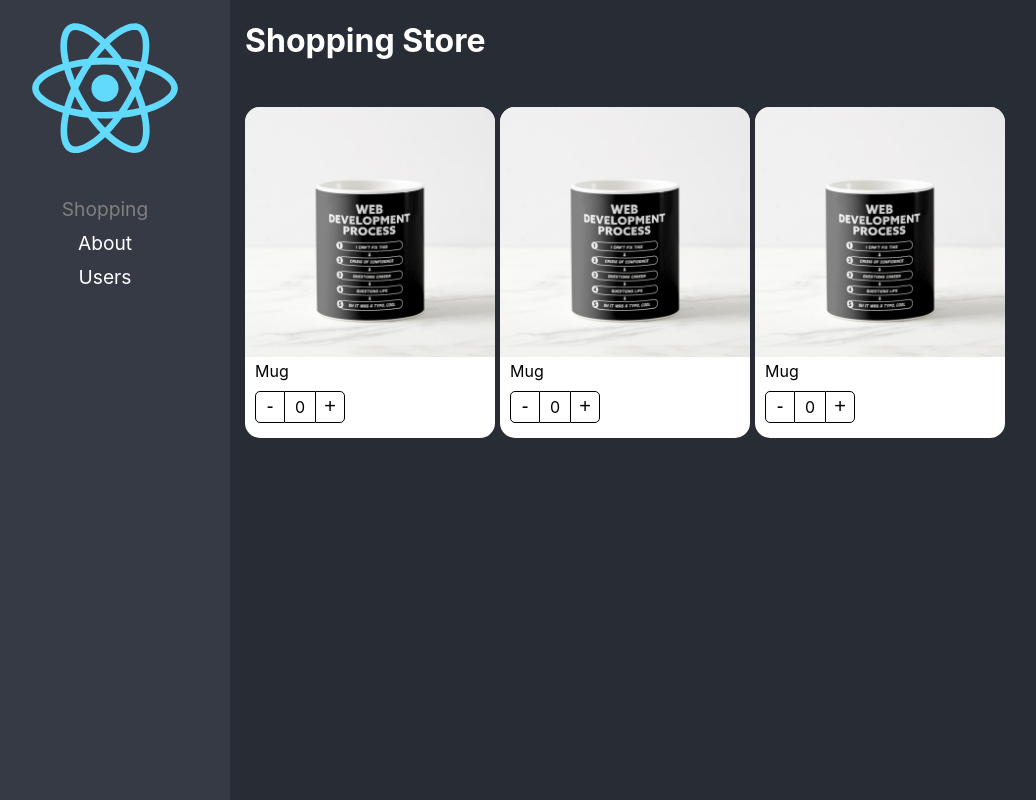
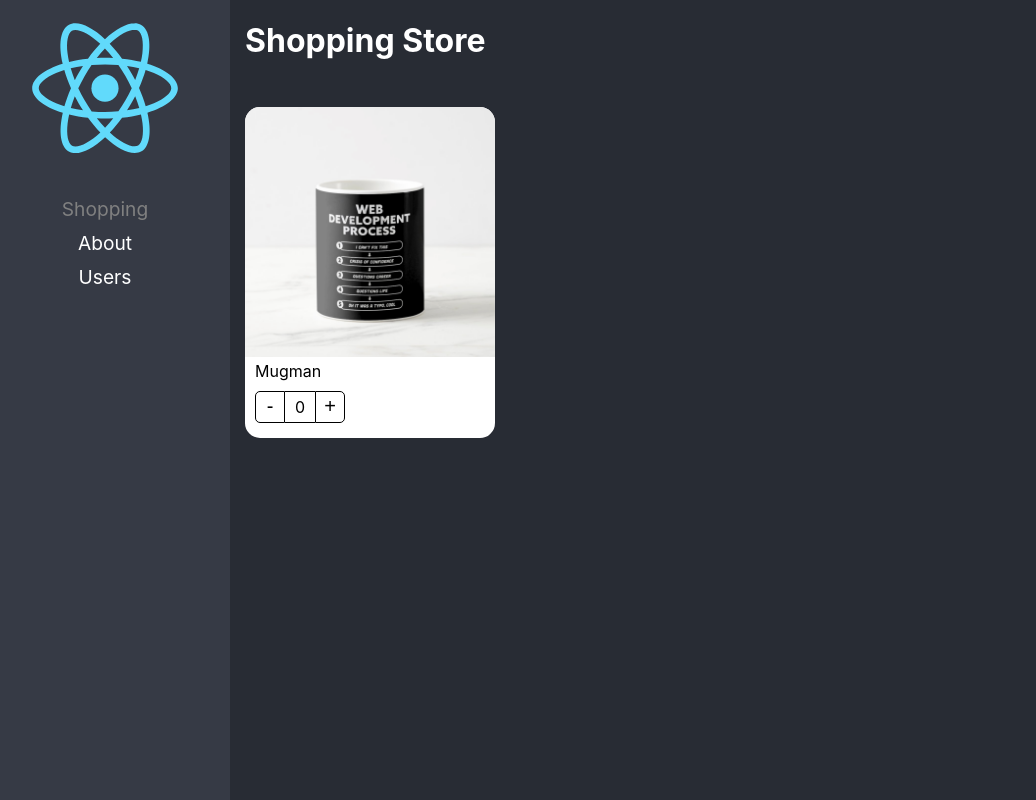
Before and after one commit to jcmurciap/template, a React (Create React App) app in the folder src/02-component-patterns/: page / in a window 1280 px wide. Shown: the whole page, without its empty margins (20-1056 px from the left). Built offline with nearby package versions, Linux system fonts and the light colour scheme.

Commit message:
Chore: Receive props from child component using context.

```diff
--- a/src/02-component-patterns/src/components/ProductCard.tsx
+++ b/src/02-component-patterns/src/components/ProductCard.tsx
@@ -1,30 +1,79 @@
 import styles from '../styles/styles.module.css'
 import {useProduct} from "../hooks/useProduct";
 import noImage from '../assets/no-image.jpg'
+import {createContext, ReactElement, useContext} from "react";
 
 interface Props {
-    product: Product
+    product: Product;
+    children?: ReactElement | ReactElement[];
 }
-
 interface Product {
     id: string;
     title: string;
     img?: string;
 }
+interface ProductContextProps {
+    counter: number
+    handleCounter: (value: number) => void
+    product: Product
+}
 
-export const ProductCard = ({product}:Props) => {
+const ProductContext = createContext({} as ProductContextProps);
+const {Provider} = ProductContext;
+
+export const ProductImage = ({img = ''}) => { //Argumento opcional
+    const {product} = useContext(ProductContext);
+    let imgToShow: string;
+
+    if (img) {
+        imgToShow = img;
+    }else if (product.img) {
+        imgToShow = product.img
+    } else {
+        imgToShow = noImage
+    }
+
+    return (
+        <img className={styles.productImg} src={imgToShow} alt="Product name"/>
+    )
+}
+
+export const ProductTitle = ({title}:{title?: string}) => { //Argumento obligatorio
+    const {product} = useContext(ProductContext);
+    let titleToShow: string;
+
+    title ? titleToShow=title : titleToShow=product.title;
+    return (
+        <span className={styles.productDescription}>{titleToShow}</span>
+    )
+}
+
+export const ProductButtons = () => {
+
+    const {handleCounter, counter} = useContext(ProductContext);
+
+    return (
+        <div className={styles.buttonsContainer}>
+            <button className={styles.buttonMinus} onClick={() => handleCounter(-1)}> - </button>
+            <div className={styles.countLabel}>{counter}</div>
+            <button className={styles.buttonAdd} onClick={() => handleCounter(+1)}> + </button>
+        </div>
+    )
+}
+
+export const ProductCard = ({children, product}:Props) => {
 
     const {counter, handleCounter} = useProduct();
 
     return (
-        <div className={styles.productCard}>
-            <img className={styles.productImg} src={product.img ? product.img : noImage} alt="coffe-mug"/>
-            <span className={styles.productDescription}>{product.title}</span>
-            <div className={styles.buttonsContainer}>
-                <button className={styles.buttonMinus} onClick={() => handleCounter(-1)}> - </button>
-                <div className={styles.countLabel}>{counter}</div>
-                <button className={styles.buttonAdd} onClick={() => handleCounter(+1)}> + </button>
+        <Provider value={{
+            counter,
+            handleCounter,
+            product
+        }}>
+            <div className={styles.productCard}>
+                {children}
             </div>
-        </div>
+        </Provider>
     )
 }
--- a/src/02-component-patterns/src/pages/ShoppingPage.tsx
+++ b/src/02-component-patterns/src/pages/ShoppingPage.tsx
@@ -1,12 +1,14 @@
-import {ProductCard} from "../components/ProductCard";
+import {ProductButtons, ProductCard, ProductImage, ProductTitle} from "../components/ProductCard";
+import {useProduct} from "../hooks/useProduct";
 
 const product = {
     id: "1",
-    title: "Mug",
-    img: './coffee-mug.png'
+    title: "Mugman",
+    img: './coffee-mug.png',
 }
 
 export const ShoppingPage = () => {
+
     return (
         <div>
             <h1>Shopping Store</h1>
@@ -16,9 +18,11 @@ export const ShoppingPage = () => {
                 flexDirection: 'row',
                 flexWrap: 'wrap'
             }}>
-                <ProductCard product={product}/>
-                <ProductCard product={product}/>
-                <ProductCard product={product}/>
+                <ProductCard product={product}>
+                    <ProductImage />
+                    <ProductTitle />
+                    <ProductButtons />
+                </ProductCard>
             </div>
         </div>
     )
```
